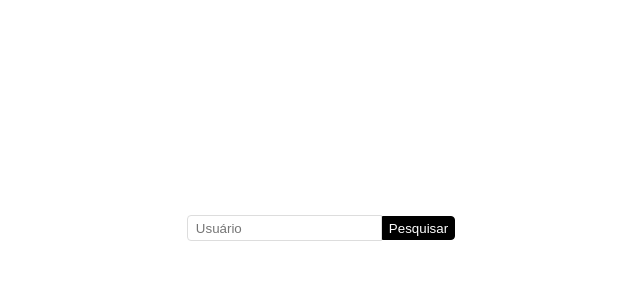
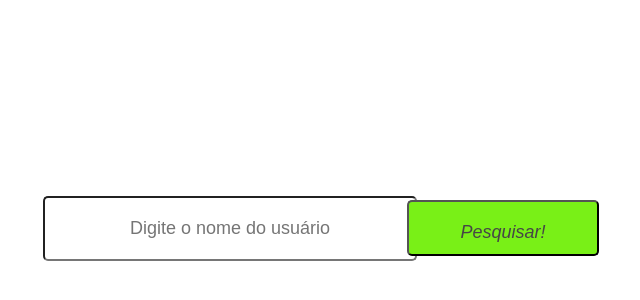
Before and after one commit to JoaoPDeveloper/Projeto-API-GIT-, a React (Create React App) app: page / in a window 1280 px wide. Shown: the part 180-480 px from the top of the page, without its empty margins (319-959 px from the left). Built offline with nearby package versions, Linux system fonts and the light colour scheme.

Commit message:
atualização de stilo

```diff
--- a/src/pages/home/index.js
+++ b/src/pages/home/index.js
@@ -2,8 +2,7 @@ import React, { useState } from 'react' ;
 import axios from 'axios';
 import * as S from './styled';
 import {  useNavigate } from 'react-router-dom';
-
-
+import styled from 'styled-components';
 
     export default function App(){
       const navigate = useNavigate();
@@ -16,10 +15,10 @@ import {  useNavigate } from 'react-router-dom';
         axios.get(`https://api.github.com/users/${usuario}/repos`)
           .then(response => {
           const repositories = response.data;
-          const repositoriesName = []
-
+          const repositoriesName = [];
           repositories.forEach((item) => repositoriesName.push(item.name))
           localStorage.setItem('RepositoriesName',JSON.stringify(repositoriesName))
+
 
           navigate('/repositories')
         })
@@ -32,9 +31,9 @@ import {  useNavigate } from 'react-router-dom';
   return (
     <S.HomeContainer>
     <S.Content>
-      <S.Input className="usuarioInput" placeholder="Usuário" value={usuario} onChange={e => setUsuario(e.target.value)} />
-      <S.Button type="button" onClick={handlePesquisa}> Pesquisar </S.Button>
-      {erro ? <S.ErrorMsg>Ocorreu um erro, Tente Novamente</S.ErrorMsg>: ''}
+      <S.Input className="usuarioInput" placeholder="Digite o nome do usuário" value={usuario} onChange={e => setUsuario(e.target.value)} />
+      <S.Button type="button" id="botao" onClick={handlePesquisa}> Pesquisar! </S.Button>
+      {erro ? <S.ErrorMsg>Ocorreu um erro, Tente Novamente!</S.ErrorMsg>: ''}
     </S.Content>
 </S.HomeContainer>
   );
--- a/src/pages/home/styled.js
+++ b/src/pages/home/styled.js
@@ -1,52 +1,61 @@
+import { hover } from '@testing-library/user-event/dist/hover';
 import styled from 'styled-components';
 
 export const ErrorMsg = styled.span`
   display: block;
-  font-size: 0.65rem;
+  font-size: 20px;
   color: red;
-  font-weight: 600;
-  margin-top: rem;
-  margin-left: -13rem;
+  text-align: center;
+  font-weight: 300;
+  margin-top: 40rem;
+  margin-left: -1rem;
+  height:40.9vh;
+  width:31vw;
+  position: fixed;
+  font-family: 'Source Sans Pro', sans-serif;
+  font-style: inherit;
   `;
   export const HomeContainer = styled.div`
   display: flex;
-  flex-direction: column;
+  flex-direction: row;
   align-items: center;
   justify-content: center;
   height: 100vh;
   `;
-
-
   export const Content = styled.div`
-  width: 100vw;
+  width: 125vw;
   display: flex;
   align-items: center;
   justify-content: center;
+  position: fixed;
   `;
-
   export const Input = styled.input`
-  border: 1px solid #ddd;
-  height: 1.5rem;
-  padding: 0 .5rem;
-  border-radius: .25rem 0 0 .25rem;
-
-  &:focus,
-  &:active {
-    outline: none;
-    box-shadow: none;
+  width: 25vw;
+  padding: 20px 25px;
+  border-radius: 5px 5px 5px 5px;
+  color: black;
+  font-style: inherit;
+  font-family: 'Source Sans Pro', sans-serif;
+  font-size: 18px;
+  text-align: center;
 }
 `;
-
 export const Button = styled.button`
-  height: 1.5rem;
-  border: 1px solid #000;
-  background: #000;
-  color: #fff;
-  border-radius: 0 .25rem .25rem 0;
-
-  &:focus,
-  &:active {
-    outline: none;
-    box-shadow: none;
-  }
+width: 15vw;
+height:7vh;
+padding: 20px 25px;
+text-align: center;
+align-items:between;
+background: linear-gradient(to right, #4812dd 50%, #79f017 50%);
+background-size: 200% 100%;
+background-position: right bottom;
+color: #464646;
+font-weight: 0;
+cursor: pointer;
+transition: all 300ms ease-out;
+border-radius: 5px 5px 5px 5px;
+margin-left: -10px;
+font-family: 'Source Sans Pro', sans-serif;
+font-style: italic;
+font-size:18px;
 `;
```
Also changed, not shown: src/pages/home/style.css (added, +7 -0 lines). Lines whose indentation alone changed are shown as unchanged.
